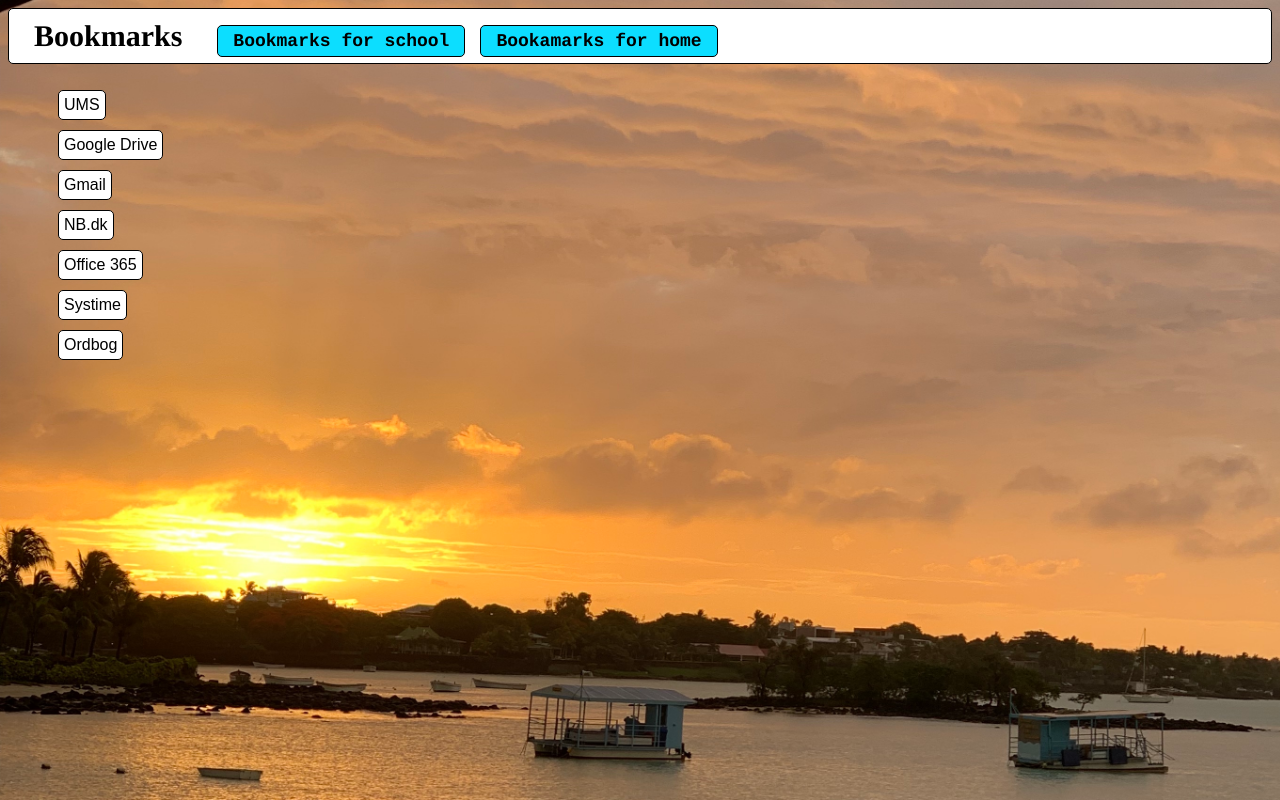
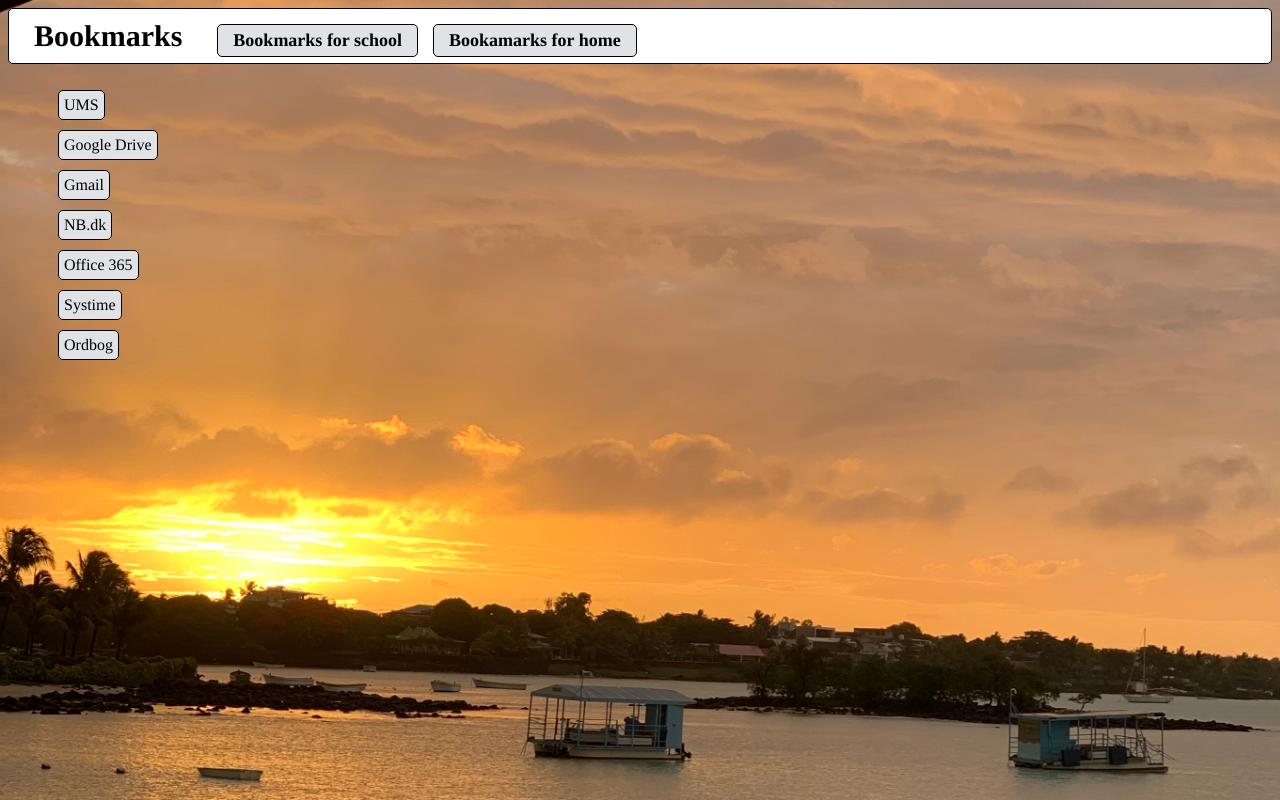
Before and after one commit to RasmusStigaard/rasmusstigaard.github.io, a plain HTML site: page page 2.html in a window 1280 px wide. Drawn offline with Linux system fonts and the light colour scheme.

Commit message:
Update page 2.html

```diff
--- a/page 2.html
+++ b/page 2.html
@@ -9,33 +9,31 @@
     .button1 {
       border-radius: 5px;
       color: black;
-      font-family: Arial;
+      font-family: Times;
       padding: 5px;
       margin:  10px 0 0 10px;
-      background-color: white;
+      background-color: #E1E2E6;
       border: 1px solid black;
       font-size: 16px;
     }
     .button1:hover {
-      background-color: #0CDEFF;
+      background-color: #BBBCBF;
     }
-
     .button2 {
       border-radius: 5px;
       padding: 5px 15px;
       color: black;
-      font-family: Courier;
+      font-family: Times;
       margin:  0 0 0 10px;
-      background-color: #0CDEFF;
+      background-color: #E1E2E6;
       border: 1px solid black;
       font-size: 18px;
       font-weight: bold;
     }
 
     .button2:hover {
-      background-color: #57007F;
+      background-color: #BBBCBF;
     }
-
       </style>
   </head>
   <body background="Images\Background.jpg">
```
